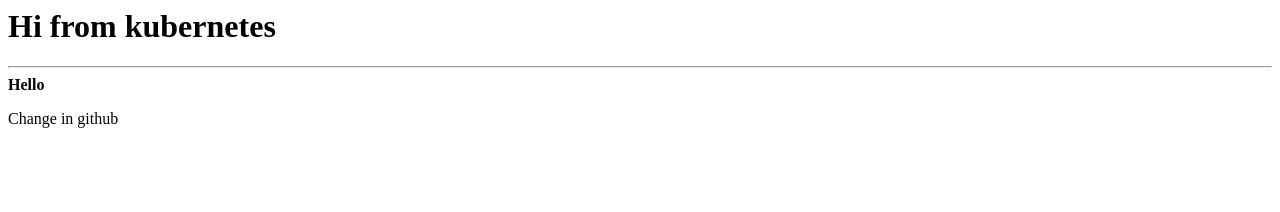
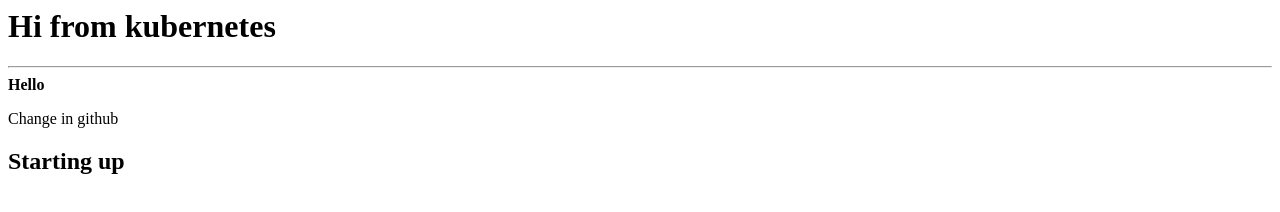
Before and after one commit to ausard/testing_kb, a plain HTML site: page index.html in a window 1280 px wide. Drawn offline with Linux system fonts and the light colour scheme.

Commit message:
Update index.html

```diff
--- a/index.html
+++ b/index.html
@@ -2,3 +2,4 @@
 <hr>
 <b>Hello</b>
 <p>Change in github</p>
+<h2>Starting up</h2>
```
